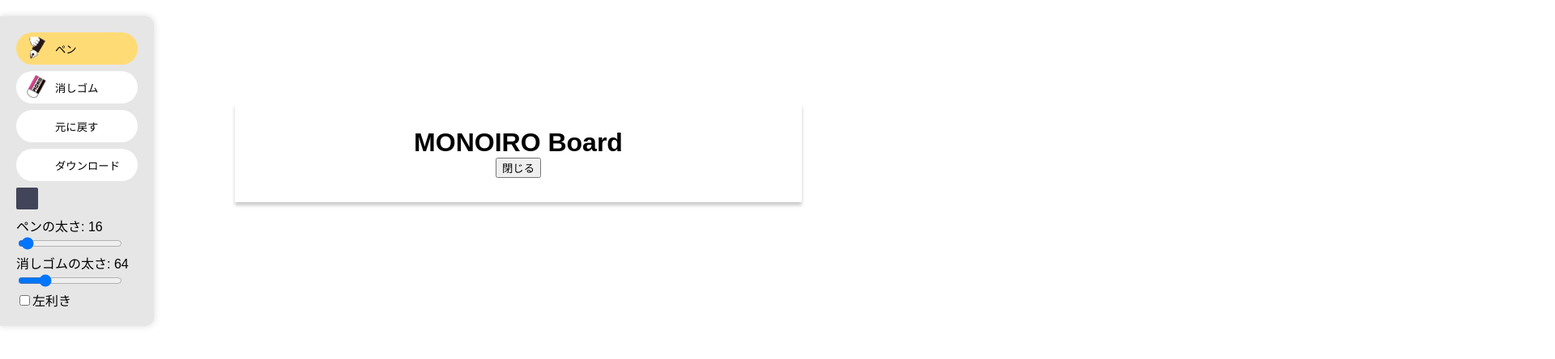
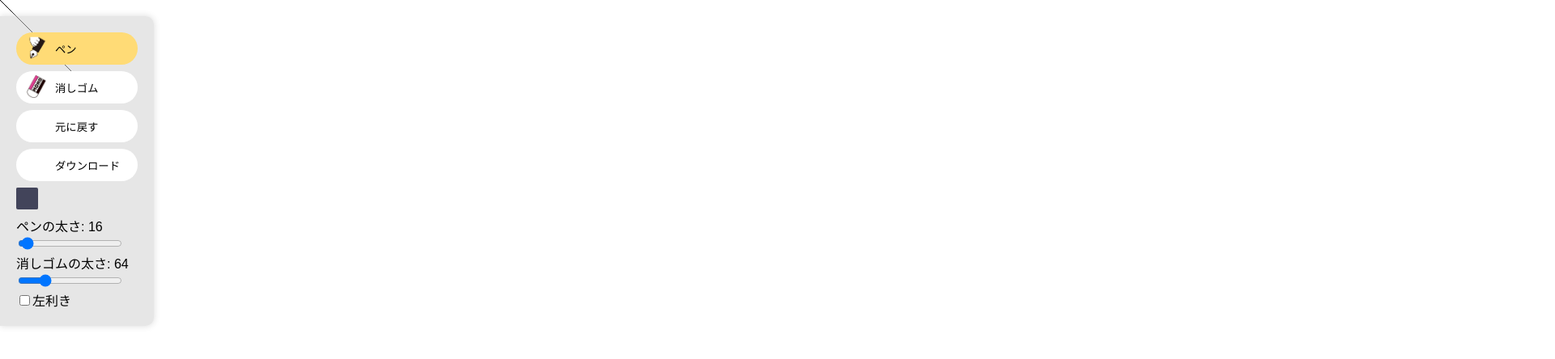
Before and after one commit to mucho613/monoiro-board-client, a React (Create React App) app: page / in a window 1280 px wide. Shown: the top 444 px of the page at 81% size, 1920 px wide, since content can reach past the window. Built offline with nearby package versions, Linux system fonts and the light colour scheme; no server answers.

Commit message:
リファクタリング

```diff
--- a/src/App.css
+++ b/src/App.css
@@ -10,27 +10,6 @@ body {
 h1 {
   margin: 0;
   font-family: 'Montserrat', sans-serif;
-}
-
-.strike {
-  text-decoration: line-through;
-}
-
-.splash {
-  width: 50%;
-  margin: 10% auto 0;
-  box-shadow: 0 4px 4px #ccc;
-  text-align: center;
-  background-color: #ffffffd5;
-  padding: 30px;
-  position: absolute;
-  z-index: 2;
-  left: 0;
-  right: 0;
-}
-
-.splash.hide {
-  display: none;
 }
 
 .canvas-wrapper {
@@ -46,15 +25,12 @@ h1 {
   margin-top: 0;
 }
 
-section {
-  margin-left: 20px;
+.controller {
+  position: absolute;
+  z-index: 1000;
 }
 
-dt {
-  margin-top: 10px;
+.canvas-controller {
+  width: 2000px;
+  height: 2000px;
 }
-
-dd {
-  font-size: 0.8em;
-  margin-left: 20px;
-}
--- a/src/App.js
+++ b/src/App.js
@@ -18,7 +18,6 @@ class App extends React.Component {
     this.history = new History(this.historyQueueMaxLength, this.socket);
 
     this.state = {
-      splashWindowIsVisible: true,
       leftyUi: false,
 
       selectedTool: 'Pen',
@@ -47,7 +46,10 @@ class App extends React.Component {
     });
   }
 
-  handleActionStart = () => this.history.localActionStart(this.props.tool, this.props.penColor, this.props.alpha);
+  handleActionStart = () => {
+    this.history.localActionStart(this.props.tool, this.props.penColor, this.props.alpha);
+    this.canvasUpdate();
+  }
   handleActionUpdate = line => {
     this.history.localActionUpdate(line);
     this.canvasUpdate();
@@ -76,11 +78,6 @@ class App extends React.Component {
   render() {
     return (
       <div className="App">
-        <div className={this.state.splashWindowIsVisible ? 'splash' : 'splash hide'}>
-          <h1>MONOIRO Board</h1>
-          <button onClick={e => this.setState({ splashWindowIsVisible: false })}>閉じる</button>
-        </div>
-
         <Controller
           onToolChange={this.handleToolChange}
           onUndo={this.handleUndo}
--- a/src/Canvas.css
+++ b/src/Canvas.css
@@ -1,24 +1,13 @@
-.canvas-wrapper {
-  width: 100%;
-  height: 100vh;
-  background-color: #f5f5f5;
-  overflow: scroll;
-  position: relative;
-}
-
-.canvas-controller {
-  width: 2000px;
-  height: 2000px;
-}
-
 canvas {
   position: absolute;
 }
 
-#temp-layer {
-  z-index: 1;
+.canvas {
+
 }
 
-#canvas {
-  z-index: 0;
+.destination-canvas {
+  position: absolute;
+  top: 0;
+  left: 0;
 }
--- a/src/Canvas.js
+++ b/src/Canvas.js
@@ -35,7 +35,18 @@ class Canvas extends React.Component {
 
   update = queue => {
     for(let i = 0; i < queue.length; i++) {
-      queue[i]
+      // image から描画する
+      if(queue[i].image) {
+        const image = queue[i].image;
+        this.refs.destinationCanvasPiece.commit(image);
+      }
+      // canvas から描画する
+      else if(queue[i].canvas) {
+        const imageBase64 = queue[i].canvas.getImageBase64();
+        const image = new Image(queue[i].right - queue[i].left, queue[i].bottom - queue[i].top);
+        image.src = imageBase64;
+        this.refs.destinationCanvasPiece.commit(image);
+      }
     }
   }
 
@@ -47,8 +58,8 @@ class Canvas extends React.Component {
 
   render() {
     return (
-      <div>
-        <DestinationCanvasPiece width={this.canvasWidth} height={this.canvasHeight} />
+      <div className='canvas'>
+        <DestinationCanvasPiece ref={'destinationCanvasPiece'} canvasWidth={this.canvasWidth} canvasHeight={this.canvasHeight} />
       </div>
     );
   }
--- a/src/Controller.js
+++ b/src/Controller.js
@@ -2,6 +2,8 @@ import React from 'react';
 
 import CanvasController from './CanvasController';
 import ToolBox from './ToolBox';
+
+import './App.css';
 
 class Controller extends React.Component {
   handleToolChange = tool => this.setState({ selectedTool: tool });
@@ -18,7 +20,7 @@ class Controller extends React.Component {
 
   render() {
     return (
-      <div>
+      <div className="controller">
         <ToolBox
           onToolChange={this.handleToolChange}
           onUndo={this.handleUndo}
--- a/src/DestinationCanvasPiece.js
+++ b/src/DestinationCanvasPiece.js
@@ -4,6 +4,11 @@ import './Canvas.css';
 class DestinationCanvasPiece extends React.Component {
   componentDidMount() {
     this.context = this.refs.canvas.getContext('2d');
+    this.context.beginPath();
+    this.context.strokeStyle = '#000000';
+    this.context.moveTo(0, 0,)
+    this.context.lineTo(100, 100);
+    this.context.stroke();
   }
 
   commit = action => {
@@ -20,7 +25,7 @@ class DestinationCanvasPiece extends React.Component {
 
   render() {
     return (
-      <canvas ref="canvas" width={this.props.canvasWidth} height={this.props.canvasHeight}></canvas>
+      <canvas ref="canvas" className="destination-canvas" width={this.props.canvasWidth} height={this.props.canvasHeight}></canvas>
     );
   }
 }
--- a/src/TemporaryCanvas.js
+++ b/src/TemporaryCanvas.js
@@ -3,9 +3,15 @@ import './Canvas.css';
 
 class TemporaryCanvas extends React.Component {
   // TODO: props で渡されるようにしよう
-  canvas = React.createRef();
   canvasWidth = 2000;
   canvasHeight = 2000;
+
+  constructor(props) {
+    super(props);
+    this.canvas = document.createElement('canvas');
+    this.canvas.width = this.canvasWidth;
+    this.canvas.height = this.canvasHeight;
+  }
 
   componentDidMount() {
     this.context = this.refs.canvas.getContext('2d');
@@ -25,14 +31,12 @@ class TemporaryCanvas extends React.Component {
     this.context.stroke();
   }
 
-  getImageBase64 = () => this.canvas.current.toDataURL();
+  getImageBase64 = () => this.canvas.toDataURL();
 
   shouldComponentUpdate = () => false;
 
   render() {
-    return (
-      <canvas ref={this.canvas} width={this.canvasWidth} height={this.canvasHeight}></canvas>
-    );
+    return this.canvas;
   }
 }
 
--- a/src/ToolBox.css
+++ b/src/ToolBox.css
@@ -1,18 +1,17 @@
-.overlay {
+.tool-box {
   position: fixed;
   background-color: rgba(207, 207, 207, 0.514);
   padding: 20px;
   margin: 20px 0 0 0;
   border-radius: 0 10px 10px 0;
   box-shadow: 0 0 8px rgb(218, 218, 218);
-  z-index: 2;
 }
 
-.overlay.lefty {
+.tool-box.lefty {
   right: 0;
 }
 
-.overlay button {
+.tool-box button {
   background-color: white;
   display: block;
   height: 40px;
@@ -28,7 +27,7 @@
   appearance: none;
 }
 
-.overlay button.active {
+.tool-box button.active {
   background-color: rgb(255, 219, 118);
 }
 
--- a/src/ToolBox.js
+++ b/src/ToolBox.js
@@ -64,7 +64,7 @@ class ToolBox extends React.Component {
 
   render() {
     return (
-      <div id="ui" className={this.state.leftyUi ? 'overlay lefty' : 'overlay'}>
+      <div className={this.state.leftyUi ? 'tool-box lefty' : 'tool-box'}>
         <button onClick={() => this.handleToolChange('Pen')} className={(this.state.selectedTool === 'Pen' ? 'pen-btn active' : 'pen-btn')}>ペン</button>
         <button onClick={() => this.handleToolChange('Eraser')} className={(this.state.selectedTool === 'Eraser' ? 'eraser-btn active' : 'eraser-btn')}>消しゴム</button>
         <button onClick={this.undo}>元に戻す</button>
```
